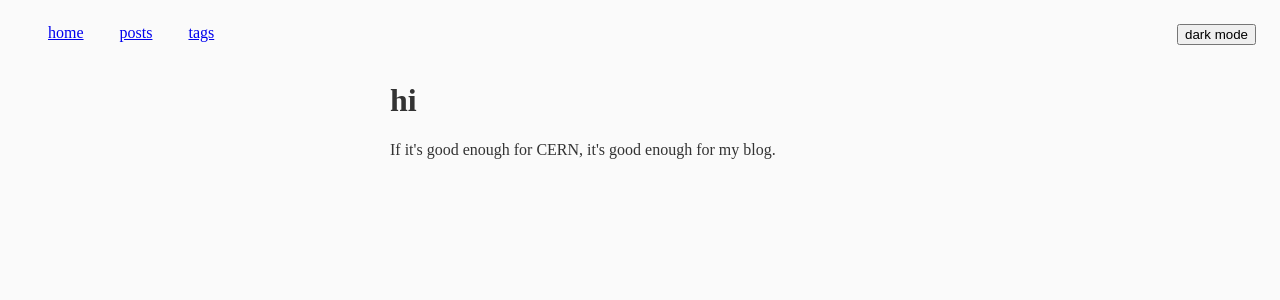
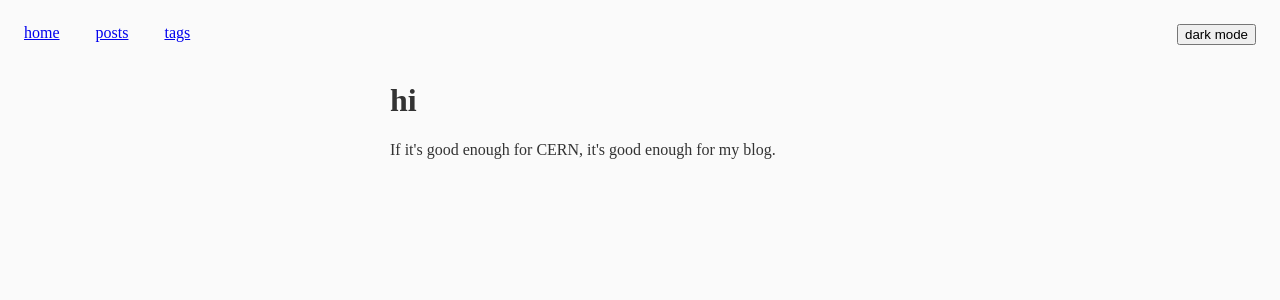
Before and after one commit to cwshevlin/personal-site, a Django app: page / in a window 1280 px wide. Shown: the top 300 px of the page. Run offline with Django 3.2, Linux system fonts and the light colour scheme.

Commit message:
Adds styling to nav.

```diff
--- a/config/static/base.css
+++ b/config/static/base.css
@@ -23,18 +23,19 @@ body {
     justify-content: space-between;
 }
 
-#top-nav > ul > li, #top-nav > form {
+#top-nav > ul > li {
     display: inline-block;
     margin-right: 2em;
 }
 
+#top-nav > ul, #top-nav > form {
+    display: inline-block;
+    padding: 0;
+    margin: 1em;
+}
+
 .spacer {
     flex: grow;
-}
-
-#top-nav > form {
-    display: inline-block;
-    margin: 1em;
 }
 
 #content {
```
